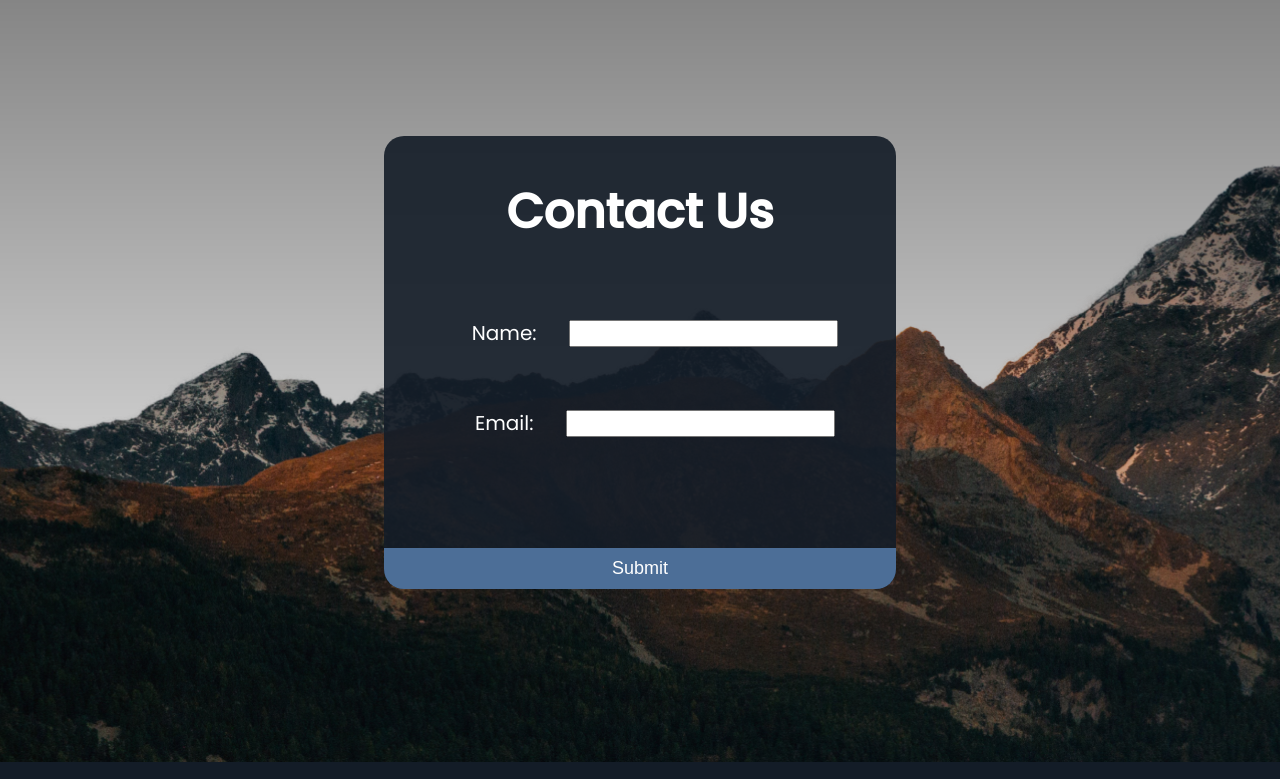
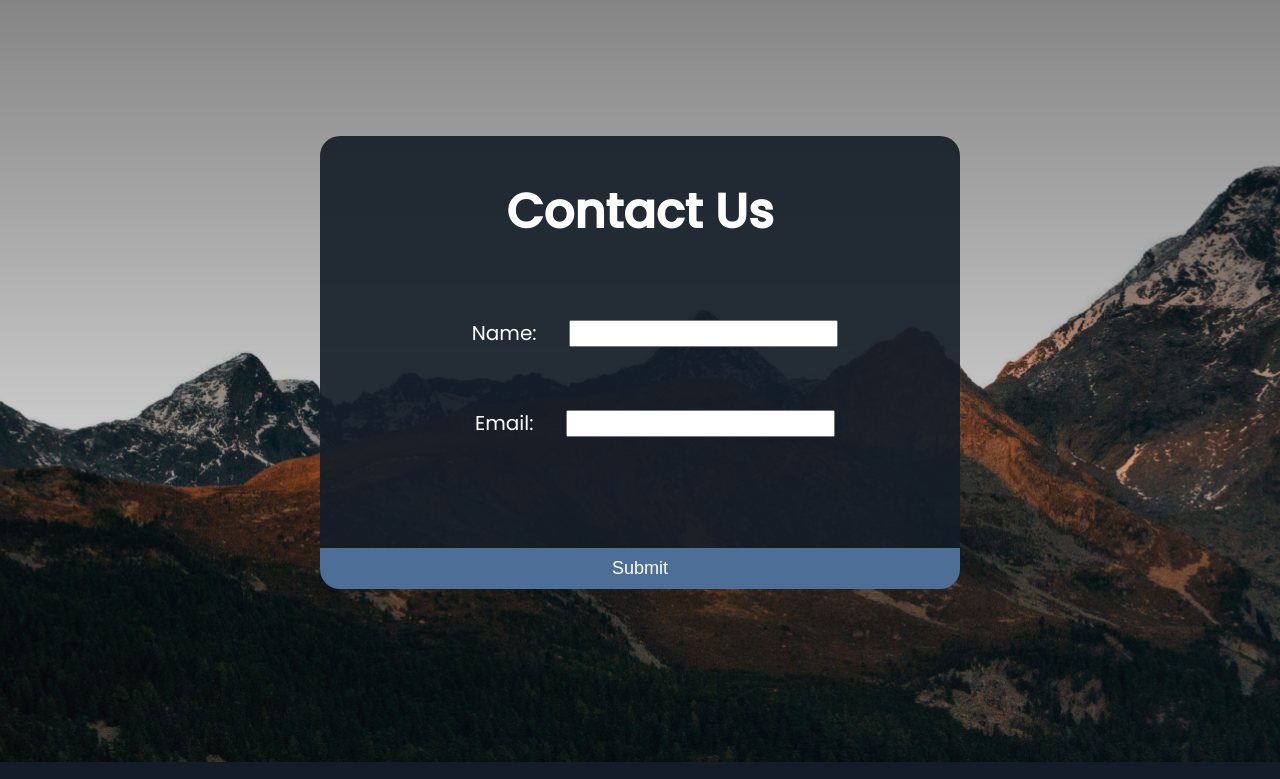
Before and after one commit to ValdeGanov/Travel-Website, a plain HTML site: page index.html in a window 1280 px wide. Shown: the part 2440-3219 px from the top of the page. Drawn offline with Linux system fonts and the light colour scheme; a web font is replaced by a local one.

Commit message:
Update some layout in css

```diff
--- a/style.css
+++ b/style.css
@@ -230,7 +230,7 @@ nav ul {
 
 .form-wrapper {
   background: rgba(19, 28, 39, 0.9);
-  min-width: 40%;
+  min-width: 50%;
   color: white;
   border-radius: 20px;
 }
```
